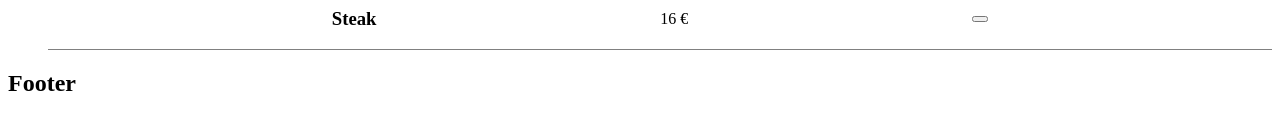
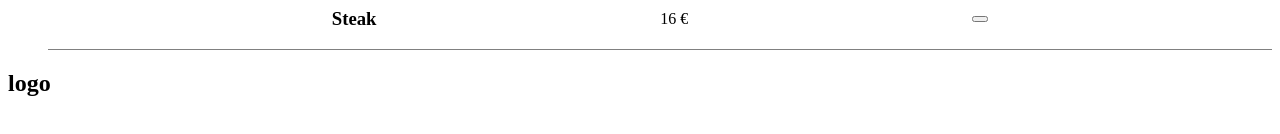
Before and after one commit to deknuydtbenjamin/restau, a React (Vite) app: page / in a window 1280 px wide. Shown: the part 276-410 px from the top of the page. Built offline with nearby package versions, Linux system fonts and the light colour scheme.

Commit message:
style add footer css

```diff
--- a/src/components/footer/Footer.tsx
+++ b/src/components/footer/Footer.tsx
@@ -2,6 +2,9 @@ import style from "./footer.module.css"
 
 export default function Footer() {
     return(
-        <h2>Footer</h2>
+        <section>
+            <h2>logo</h2>
+
+        </section>
     )
 }
```
